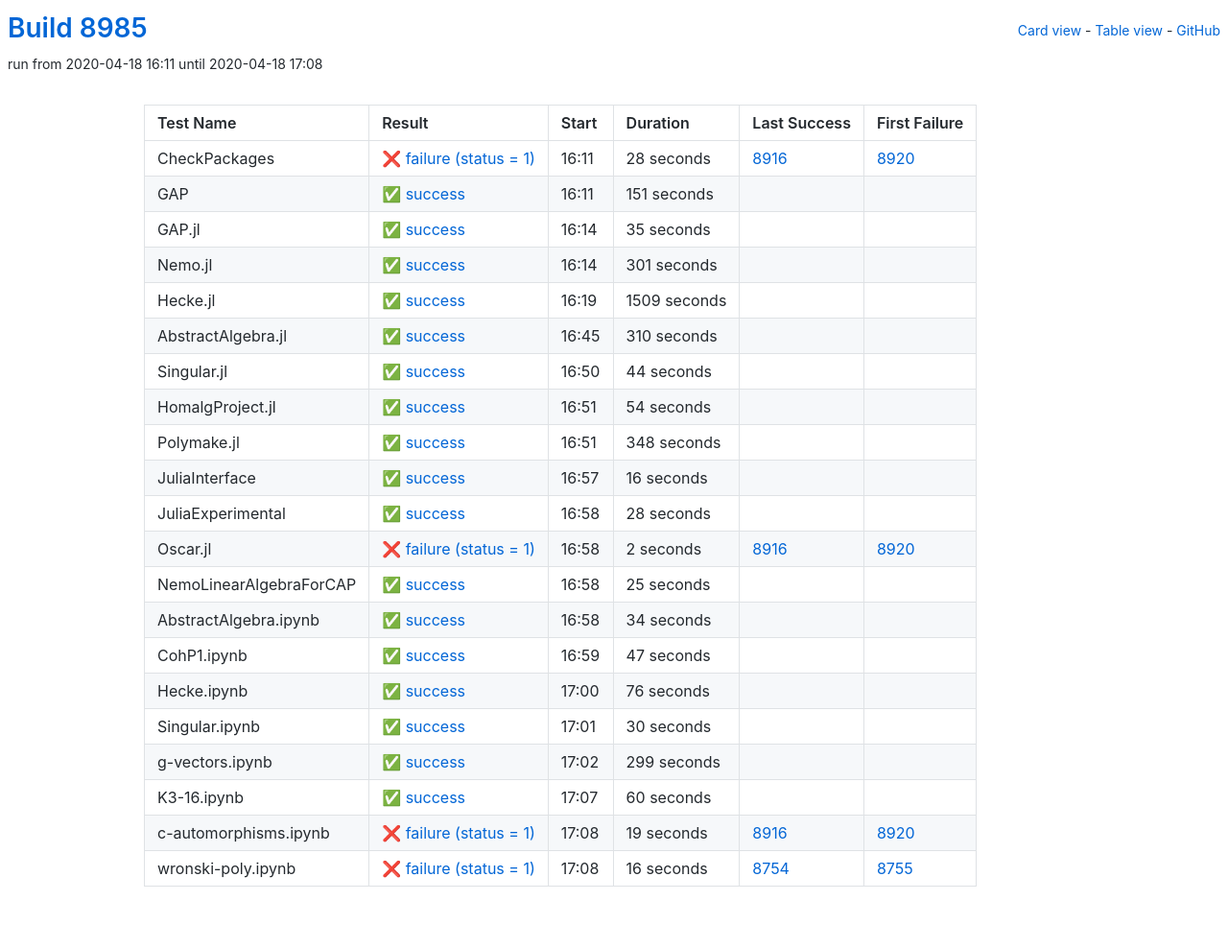
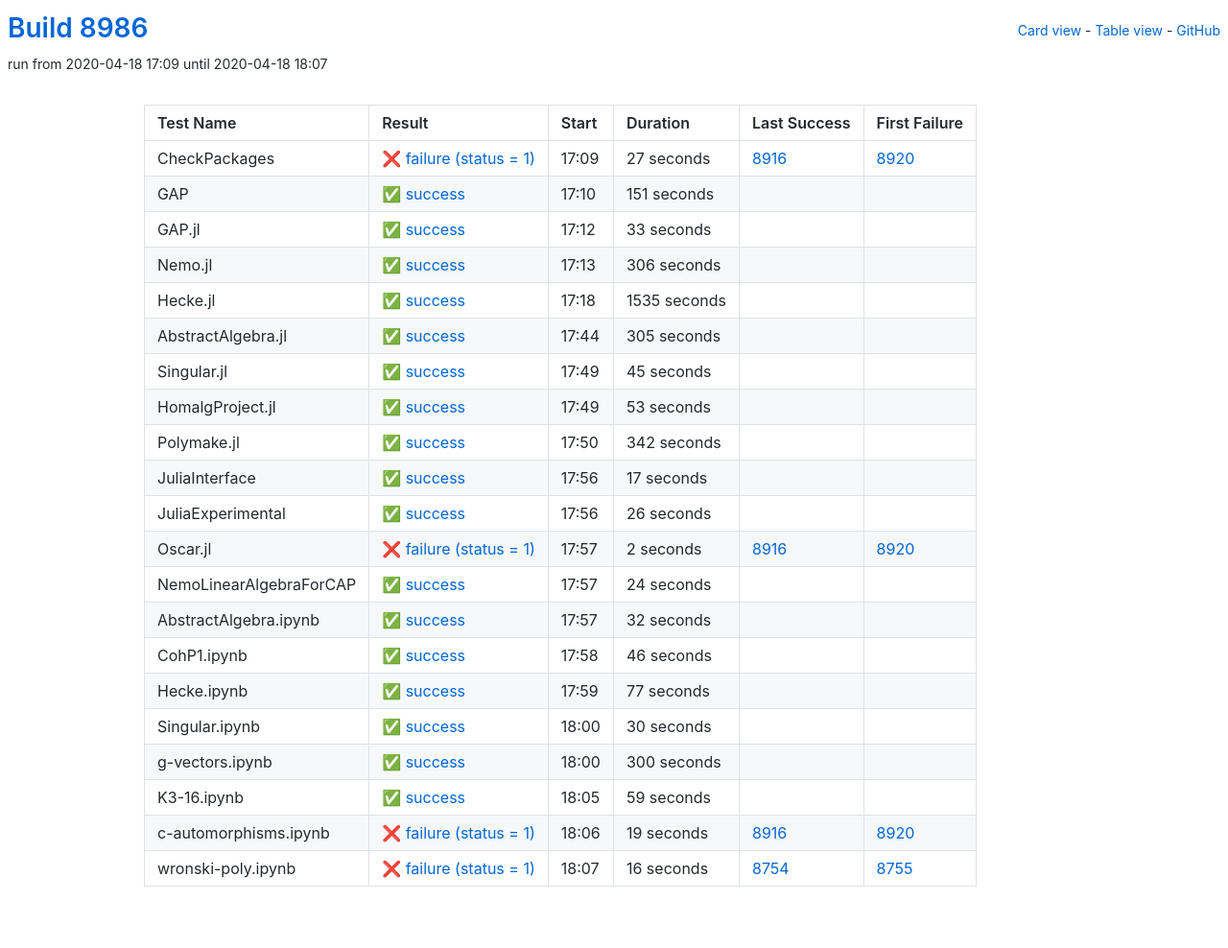
Before and after one commit to oscar-system/oscar-ci-status, a Jekyll site: the page built from table.html, in a window 1280 px wide. Shown: the whole page at 96% size. Built offline with Jekyll 4.4.1, drawn with Linux system fonts in a browser that asks for light colours.

Commit message:
Build 8986

```diff
--- a/_data/ci.yml
+++ b/_data/ci.yml
@@ -1,16 +1,16 @@
-build: 8985
-build_url: https://oscarci.mathematik.uni-kl.de/job/oscar/8985/
+build: 8986
+build_url: https://oscarci.mathematik.uni-kl.de/job/oscar/8986/
 job: oscar
 tests:
-- duration: 28
+- duration: 27
   exitcode: 1
   first_failure: 8920
   first_failure_url: https://oscarci.mathematik.uni-kl.de/job/oscar/8920/
   last_success: 8916
   last_success_url: https://oscarci.mathematik.uni-kl.de/job/oscar/8916/
-  log: https://oscarci.mathematik.uni-kl.de/job/oscar/8985/artifact/logs/build-8985/CheckPackages.log
+  log: https://oscarci.mathematik.uni-kl.de/job/oscar/8986/artifact/logs/build-8986/CheckPackages.log
   name: CheckPackages
-  start: 2020-04-18 16:11
+  start: 2020-04-18 17:09
   status: failure
   success: false
 - duration: 151
@@ -19,108 +19,108 @@
   first_failure_url: null
   last_success: false
   last_success_url: null
-  log: https://oscarci.mathematik.uni-kl.de/job/oscar/8985/artifact/logs/build-8985/GAP.log
+  log: https://oscarci.mathematik.uni-kl.de/job/oscar/8986/artifact/logs/build-8986/GAP.log
   name: GAP
-  start: 2020-04-18 16:11
+  start: 2020-04-18 17:10
   status: success
   success: true
-- duration: 35
+- duration: 33
   exitcode: 0
   first_failure: false
   first_failure_url: null
   last_success: false
   last_success_url: null
-  log: https://oscarci.mathematik.uni-kl.de/job/oscar/8985/artifact/logs/build-8985/GAP.jl.log
+  log: https://oscarci.mathematik.uni-kl.de/job/oscar/8986/artifact/logs/build-8986/GAP.jl.log
   name: GAP.jl
-  start: 2020-04-18 16:14
+  start: 2020-04-18 17:12
   status: success
   success: true
-- duration: 301
+- duration: 306
   exitcode: 0
   first_failure: false
   first_failure_url: null
   last_success: false
   last_success_url: null
-  log: https://oscarci.mathematik.uni-kl.de/job/oscar/8985/artifact/logs/build-8985/Nemo.jl.log
+  log: https://oscarci.mathematik.uni-kl.de/job/oscar/8986/artifact/logs/build-8986/Nemo.jl.log
   name: Nemo.jl
-  start: 2020-04-18 16:14
+  start: 2020-04-18 17:13
   status: success
   success: true
-- duration: 1509
+- duration: 1535
   exitcode: 0
   first_failure: false
   first_failure_url: null
   last_success: false
   last_success_url: null
-  log: https://oscarci.mathematik.uni-kl.de/job/oscar/8985/artifact/logs/build-8985/Hecke.jl.log
+  log: https://oscarci.mathematik.uni-kl.de/job/oscar/8986/artifact/logs/build-8986/Hecke.jl.log
   name: Hecke.jl
-  start: 2020-04-18 16:19
+  start: 2020-04-18 17:18
   status: success
   success: true
-- duration: 310
+- duration: 305
   exitcode: 0
   first_failure: false
   first_failure_url: null
   last_success: false
   last_success_url: null
-  log: https://oscarci.mathematik.uni-kl.de/job/oscar/8985/artifact/logs/build-8985/AbstractAlgebra.jl.log
+  log: https://oscarci.mathematik.uni-kl.de/job/oscar/8986/artifact/logs/build-8986/AbstractAlgebra.jl.log
   name: AbstractAlgebra.jl
-  start: 2020-04-18 16:45
+  start: 2020-04-18 17:44
   status: success
   success: true
-- duration: 44
+- duration: 45
   exitcode: 0
   first_failure: false
   first_failure_url: null
   last_success: false
   last_success_url: null
-  log: https://oscarci.mathematik.uni-kl.de/job/oscar/8985/artifact/logs/build-8985/Singular.jl.log
+  log: https://oscarci.mathematik.uni-kl.de/job/oscar/8986/artifact/logs/build-8986/Singular.jl.log
   name: Singular.jl
-  start: 2020-04-18 16:50
+  start: 2020-04-18 17:49
   status: success
   success: true
-- duration: 54
+- duration: 53
   exitcode: 0
   first_failure: false
   first_failure_url: null
   last_success: false
   last_success_url: null
-  log: https://oscarci.mathematik.uni-kl.de/job/oscar/8985/artifact/logs/build-8985/HomalgProject.jl.log
+  log: https://oscarci.mathematik.uni-kl.de/job/oscar/8986/artifact/logs/build-8986/HomalgProject.jl.log
   name: HomalgProject.jl
-  start: 2020-04-18 16:51
+  start: 2020-04-18 17:49
   status: success
   success: true
-- duration: 348
+- duration: 342
   exitcode: 0
   first_failure: false
   first_failure_url: null
   last_success: false
   last_success_url: null
-  log: https://oscarci.mathematik.uni-kl.de/job/oscar/8985/artifact/logs/build-8985/Polymake.jl.log
+  log: https://oscarci.mathematik.uni-kl.de/job/oscar/8986/artifact/logs/build-8986/Polymake.jl.log
   name: Polymake.jl
-  start: 2020-04-18 16:51
+  start: 2020-04-18 17:50
   status: success
   success: true
-- duration: 16
+- duration: 17
   exitcode: 0
   first_failure: false
   first_failure_url: null
   last_success: false
   last_success_url: null
-  log: https://oscarci.mathematik.uni-kl.de/job/oscar/8985/artifact/logs/build-8985/JuliaInterface.log
+  log: https://oscarci.mathematik.uni-kl.de/job/oscar/8986/artifact/logs/build-8986/JuliaInterface.log
   name: JuliaInterface
-  start: 2020-04-18 16:57
+  start: 2020-04-18 17:56
   status: success
   success: true
-- duration: 28
+- duration: 26
   exitcode: 0
   first_failure: false
   first_failure_url: null
   last_success: false
   last_success_url: null
-  log: https://oscarci.mathematik.uni-kl.de/job/oscar/8985/artifact/logs/build-8985/JuliaExperimental.log
+  log: https://oscarci.mathematik.uni-kl.de/job/oscar/8986/artifact/logs/build-8986/JuliaExperimental.log
   name: JuliaExperimental
-  start: 2020-04-18 16:58
+  start: 2020-04-18 17:56
   status: success
   success: true
 - duration: 2
@@ -129,53 +129,53 @@
   first_failure_url: https://oscarci.mathematik.uni-kl.de/job/oscar/8920/
   last_success: 8916
   last_success_url: https://oscarci.mathematik.uni-kl.de/job/oscar/8916/
-  log: https://oscarci.mathematik.uni-kl.de/job/oscar/8985/artifact/logs/build-8985/Oscar.jl.log
+  log: https://oscarci.mathematik.uni-kl.de/job/oscar/8986/artifact/logs/build-8986/Oscar.jl.log
   name: Oscar.jl
-  start: 2020-04-18 16:58
+  start: 2020-04-18 17:57
   status: failure
   success: false
-- duration: 25
+- duration: 24
   exitcode: 0
   first_failure: false
   first_failure_url: null
   last_success: false
   last_success_url: null
-  log: https://oscarci.mathematik.uni-kl.de/job/oscar/8985/artifact/logs/build-8985/NemoLinearAlgebraForCAP.log
+  log: https://oscarci.mathematik.uni-kl.de/job/oscar/8986/artifact/logs/build-8986/NemoLinearAlgebraForCAP.log
   name: NemoLinearAlgebraForCAP
-  start: 2020-04-18 16:58
+  start: 2020-04-18 17:57
   status: success
   success: true
-- duration: 34
+- duration: 32
   exitcode: 0
   first_failure: false
   first_failure_url: null
   last_success: false
   last_success_url: null
-  log: https://oscarci.mathematik.uni-kl.de/job/oscar/8985/artifact/logs/build-8985/AbstractAlgebra.ipynb.log
+  log: https://oscarci.mathematik.uni-kl.de/job/oscar/8986/artifact/logs/build-8986/AbstractAlgebra.ipynb.log
   name: AbstractAlgebra.ipynb
-  start: 2020-04-18 16:58
+  start: 2020-04-18 17:57
   status: success
   success: true
-- duration: 47
+- duration: 46
   exitcode: 0
   first_failure: false
   first_failure_url: null
   last_success: false
   last_success_url: null
-  log: https://oscarci.mathematik.uni-kl.de/job/oscar/8985/artifact/logs/build-8985/CohP1.ipynb.log
+  log: https://oscarci.mathematik.uni-kl.de/job/oscar/8986/artifact/logs/build-8986/CohP1.ipynb.log
   name: CohP1.ipynb
-  start: 2020-04-18 16:59
+  start: 2020-04-18 17:58
   status: success
   success: true
-- duration: 76
+- duration: 77
   exitcode: 0
   first_failure: false
   first_failure_url: null
   last_success: false
   last_success_url: null
-  log: https://oscarci.mathematik.uni-kl.de/job/oscar/8985/artifact/logs/build-8985/Hecke.ipynb.log
+  log: https://oscarci.mathematik.uni-kl.de/job/oscar/8986/artifact/logs/build-8986/Hecke.ipynb.log
   name: Hecke.ipynb
-  start: 2020-04-18 17:00
+  start: 2020-04-18 17:59
   status: success
   success: true
 - duration: 30
@@ -184,31 +184,31 @@
   first_failure_url: null
   last_success: false
   last_success_url: null
-  log: https://oscarci.mathematik.uni-kl.de/job/oscar/8985/artifact/logs/build-8985/Singular.ipynb.log
+  log: https://oscarci.mathematik.uni-kl.de/job/oscar/8986/artifact/logs/build-8986/Singular.ipynb.log
   name: Singular.ipynb
-  start: 2020-04-18 17:01
+  start: 2020-04-18 18:00
   status: success
   success: true
-- duration: 299
+- duration: 300
   exitcode: 0
   first_failure: false
   first_failure_url: null
   last_success: false
   last_success_url: null
-  log: https://oscarci.mathematik.uni-kl.de/job/oscar/8985/artifact/logs/build-8985/g-vectors.ipynb.log
+  log: https://oscarci.mathematik.uni-kl.de/job/oscar/8986/artifact/logs/build-8986/g-vectors.ipynb.log
   name: g-vectors.ipynb
-  start: 2020-04-18 17:02
+  start: 2020-04-18 18:00
   status: success
   success: true
-- duration: 60
+- duration: 59
   exitcode: 0
   first_failure: false
   first_failure_url: null
   last_success: false
   last_success_url: null
-  log: https://oscarci.mathematik.uni-kl.de/job/oscar/8985/artifact/logs/build-8985/K3-16.ipynb.log
+  log: https://oscarci.mathematik.uni-kl.de/job/oscar/8986/artifact/logs/build-8986/K3-16.ipynb.log
   name: K3-16.ipynb
-  start: 2020-04-18 17:07
+  start: 2020-04-18 18:05
   status: success
   success: true
 - duration: 19
@@ -217,9 +217,9 @@
   first_failure_url: https://oscarci.mathematik.uni-kl.de/job/oscar/8920/
   last_success: 8916
   last_success_url: https://oscarci.mathematik.uni-kl.de/job/oscar/8916/
-  log: https://oscarci.mathematik.uni-kl.de/job/oscar/8985/artifact/logs/build-8985/c-automorphisms.ipynb.log
+  log: https://oscarci.mathematik.uni-kl.de/job/oscar/8986/artifact/logs/build-8986/c-automorphisms.ipynb.log
   name: c-automorphisms.ipynb
-  start: 2020-04-18 17:08
+  start: 2020-04-18 18:06
   status: failure
   success: false
 - duration: 16
@@ -228,8 +228,8 @@
   first_failure_url: https://oscarci.mathematik.uni-kl.de/job/oscar/8755/
   last_success: 8754
   last_success_url: https://oscarci.mathematik.uni-kl.de/job/oscar/8754/
-  log: https://oscarci.mathematik.uni-kl.de/job/oscar/8985/artifact/logs/build-8985/wronski-poly.ipynb.log
+  log: https://oscarci.mathematik.uni-kl.de/job/oscar/8986/artifact/logs/build-8986/wronski-poly.ipynb.log
   name: wronski-poly.ipynb
-  start: 2020-04-18 17:08
+  start: 2020-04-18 18:07
   status: failure
   success: false
```
Also changed, not shown: README.md.
